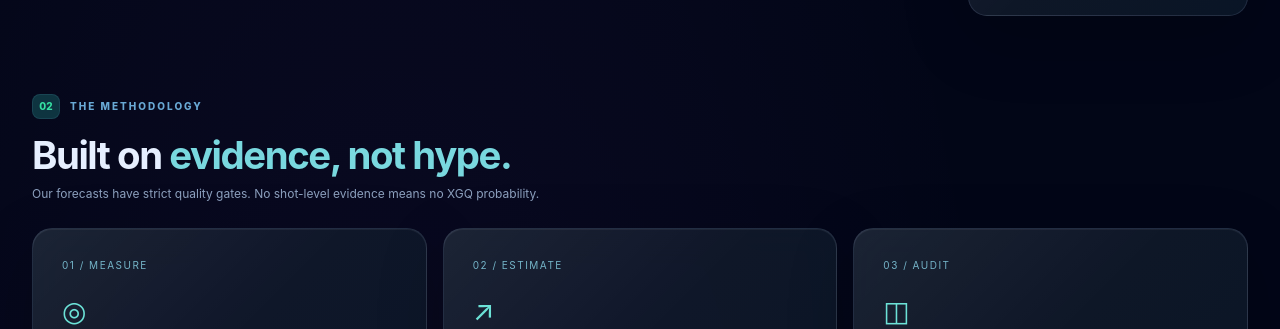
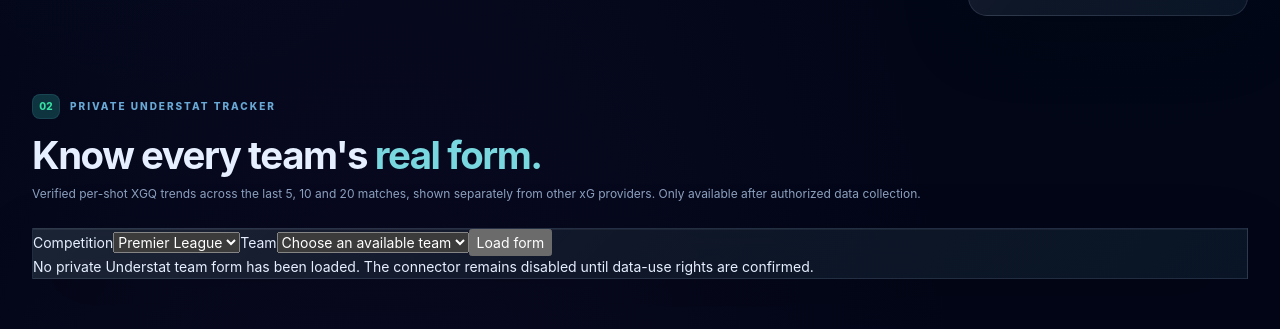
Before and after one commit to allam775/form-xgq-predict, a website: page site/index.html in a window 1280 px wide. Shown: the part 1565-1894 px from the top of the page. Drawn offline with Linux system fonts and the light colour scheme; no server answers.

Commit message:
ui: add private Understat rolling team-form dashboard

```diff
--- a/site/index.html
+++ b/site/index.html
@@ -10,7 +10,7 @@
 <div class="app-shell">
 <header class="navbar glass">
  <a class="logo" href="#top" aria-label="XGQ Predict home"><span class="logo-symbol">X<span>·</span></span><span class="brand-text"><strong>XGQ <b>PREDICT</b></strong><small>FOOTBALL INTELLIGENCE</small></span></a>
- <nav class="nav-links" aria-label="Primary navigation"><a class="active" href="#matches">Predictions</a><a href="#method">The model</a><a href="#coverage">Data transparency</a></nav>
+ <nav class="nav-links" aria-label="Primary navigation"><a class="active" href="#matches">Predictions</a><a href="#form">Team form</a><a href="#method">The model</a><a href="#coverage">Data transparency</a></nav>
  <div class="nav-state"><span class="dot" id="side-dot"></span><span id="side-status">Checking cloud data</span></div>
 </header>
 <main id="top">
@@ -39,6 +39,11 @@
    <div class="side-panel source-panel glass"><div class="side-eyebrow">LIVE PIPELINE STATUS</div><strong id="coverage-label">Connecting to D1</strong><p id="coverage-text">Loading the published data snapshot.</p><span id="build-date">—</span></div>
   </aside></div>
  </section>
+ <section class="section" id="form">
+  <div class="section-heading"><div><div class="section-eyebrow"><span>02</span> PRIVATE UNDERSTAT TRACKER</div><h2>Know every team's <span>real form.</span></h2><p>Verified per-shot XGQ trends across the last 5, 10 and 20 matches, shown separately from other xG providers. Only available after authorized data collection.</p></div></div>
+  <div class="form-panel glass"><div class="form-controls"><label for="form-league">Competition</label><select id="form-league"><option value="en.1">Premier League</option><option value="de.1">Bundesliga</option><option value="es.1">La Liga</option><option value="it.1">Serie A</option><option value="fr.1">Ligue 1</option></select><label for="form-team">Team</label><select id="form-team"><option value="">Choose an available team</option></select><button type="button" id="form-load">Load form</button></div>
+   <div id="form-output" class="form-results" aria-live="polite">No private Understat team form has been loaded. The connector remains disabled until data-use rights are confirmed.</div></div>
+ </section>
  <section class="section" id="method"><div class="section-heading"><div><div class="section-eyebrow"><span>02</span> THE METHODOLOGY</div><h2>Built on <span>evidence, not hype.</span></h2><p>Our forecasts have strict quality gates. No shot-level evidence means no XGQ probability.</p></div></div><div class="method-cards"><article class="method-card glass"><div class="method-number">01 / MEASURE</div><div class="method-icon">◎</div><h3>Chance quality</h3><div class="method-formula">Σ(xG²) <span>÷</span> shots</div><p>XGQ weights real shot quality; aggregate match xG alone is not enough.</p></article><article class="method-card glass"><div class="method-number">02 / ESTIMATE</div><div class="method-icon">↗</div><h3>Before kickoff</h3><div class="method-formula">XGQ <span>→</span> 1X2</div><p>Home and away shot-quality profiles feed the probability model without same-day results leaking in.</p></article><article class="method-card glass"><div class="method-number">03 / AUDIT</div><div class="method-icon">◫</div><h3>Test the probabilities</h3><div class="method-formula">LOG LOSS <span>+</span> BRIER</div><p>Historical performance is only stated when time-ordered evaluation is sufficiently supported.</p></article></div><div id="evidence-note" class="evidence-strip">Checking historical evaluation…</div></section>
  <section class="section coverage-section" id="coverage"><div class="coverage-grid"><div><div class="section-eyebrow"><span>03</span> OPEN DATA POLICY</div><h2>Transparency is <span>part of the model.</span></h2><p>OpenFootball provides openly licensed fixture records but may be delayed. StatsBomb Open Data includes select historical per-shot event files, not live coverage of every league. We will not use unlicensed feeds to silently fill gaps.</p><div class="links-row"><a href="https://github.com/openfootball/football.json" target="_blank" rel="noopener noreferrer">OpenFootball ↗</a><a href="https://github.com/hudl/open-data" target="_blank" rel="noopener noreferrer">StatsBomb Open Data ↗</a></div><p class="attribution">Analysis based on StatsBomb Open Data where stated. Source credit and logo attribution must be maintained as required by their published terms.</p></div><div class="promise-card glass"><span>OUR PUBLICATION RULE</span><strong>Missing data ≠ a prediction.</strong><p>Instead of made-up percentages, the site explains when evidence is too old, insufficient or unavailable.</p><span class="promise-check">✓ Independent website · cloud API · no local PC required to serve visitors</span></div></div></section>
  </main>
```
